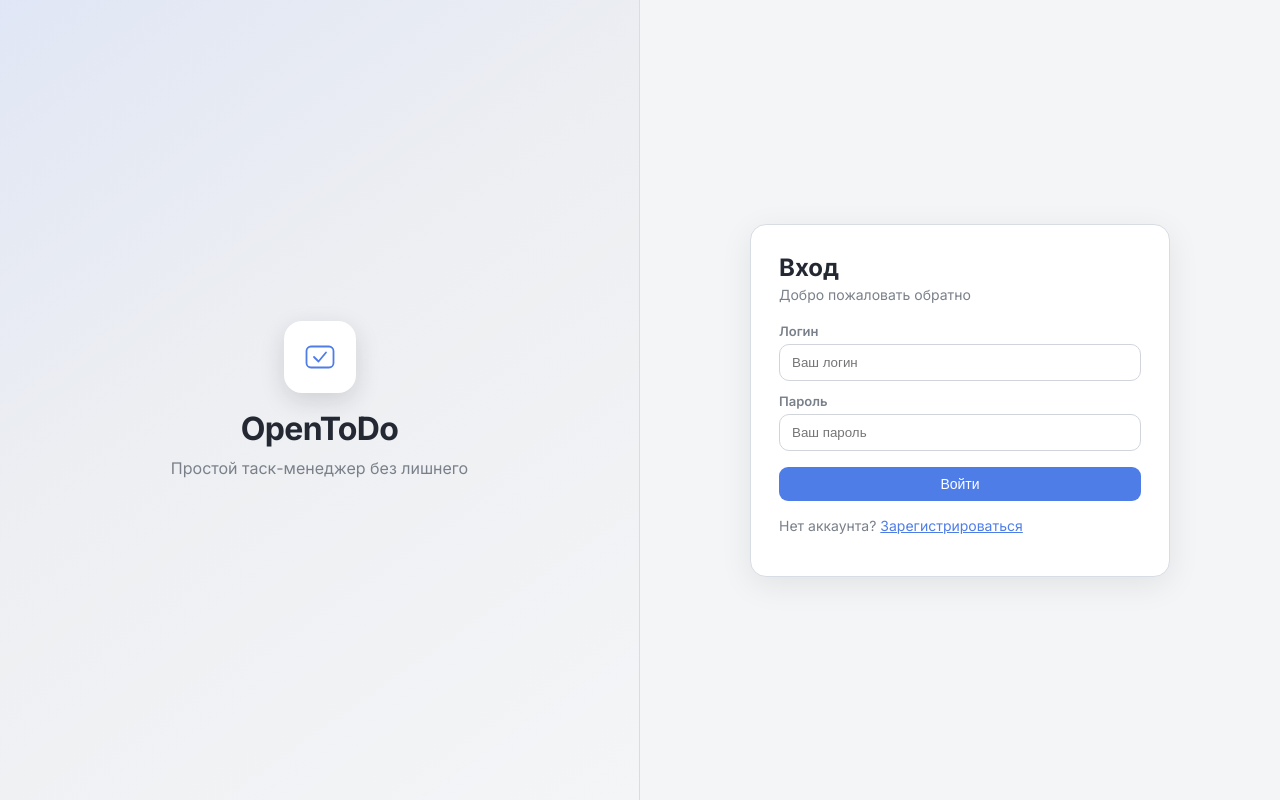
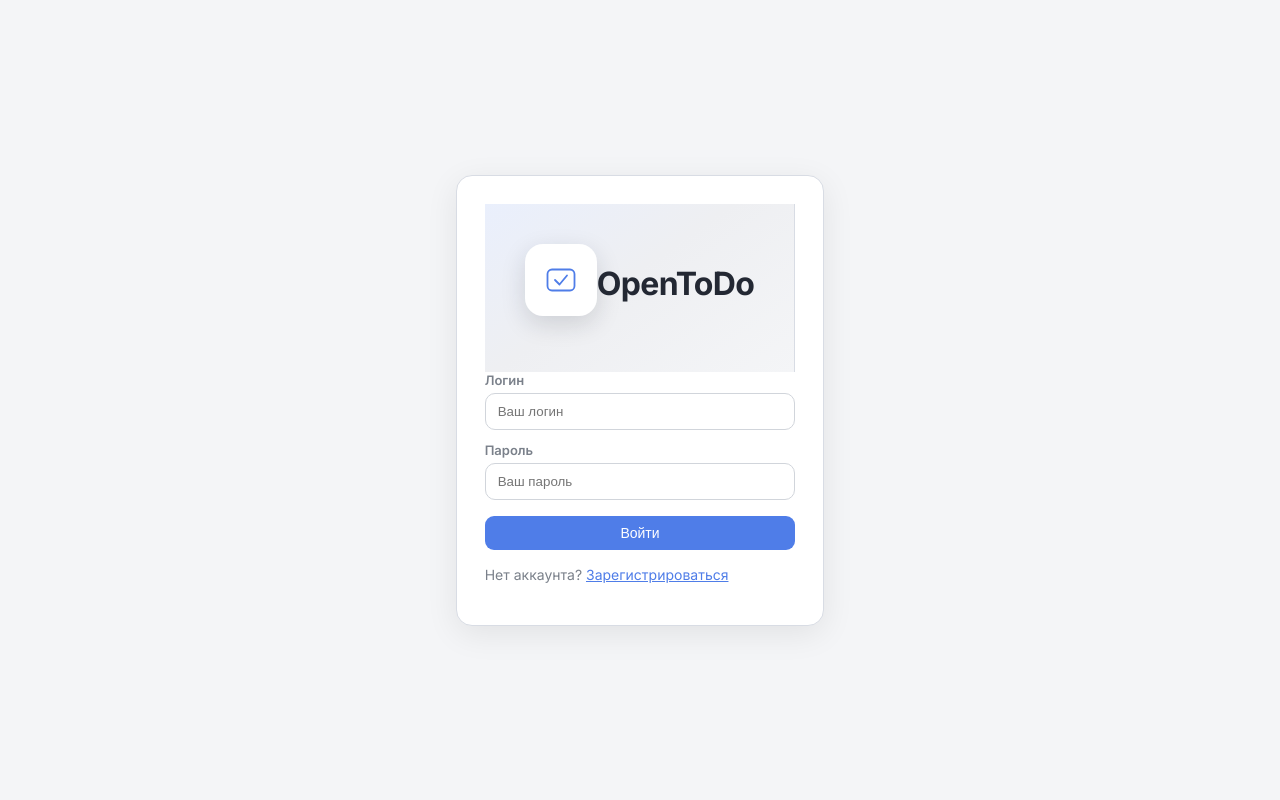
Before and after one commit to olegkrivoruchko93/OpenToDo, a Flask app: page /login in a window 1280 px wide. Run offline with Flask 3, Linux system fonts and the light colour scheme.

Commit message:
Update readme images

```diff
--- a/static/style.css
+++ b/static/style.css
@@ -1682,9 +1682,10 @@ body.app-page .toast {
 }
 
 .auth-layout {
-    display: grid;
-    grid-template-columns: 1fr 1fr;
-    min-height: 100vh;
+    display: flex;             /* Activates Flexbox */
+    justify-content: center;   /* Centers content horizontally */
+    align-items: center;       /* Centers content vertically */
+    min-height: 100vh;         /* Ensures the layout takes up the full viewport height */
 }
 
 .auth-brand-panel {
--- a/templates/login.html
+++ b/templates/login.html
@@ -6,19 +6,13 @@
 </head>
 <body class="auth-page">
 <div class="auth-layout">
-    <aside class="auth-brand-panel">
-        <div class="auth-brand-inner">
-            {% from "partials/_icons.html" import icon %}
-            <span class="auth-brand-logo">{{ icon('logo', '', 36) }}</span>
-            <h1 class="auth-brand-title">OpenToDo</h1>
-            <p class="auth-brand-tagline">Простой таск-менеджер без лишнего</p>
-        </div>
-    </aside>
     <main class="auth-form-panel">
         <div class="auth-container">
-            <h2 class="auth-form-title">Вход</h2>
-            <p class="auth-form-subtitle">Добро пожаловать обратно</p>
-
+            <div class="auth-brand-panel">
+                {% from "partials/_icons.html" import icon %}
+                <span class="auth-brand-logo">{{ icon('logo', '', 36) }}</span>
+                <h1 class="auth-brand-title">OpenToDo</h1>
+            </div>
             <form class="auth-form" action="{{ url_for('auth.login') }}" method="post">
                 <input type="hidden" name="csrf_token" value="{{ csrf_token() }}">
                 <label class="form-field">
```
Also changed, not shown: 3 other files.
